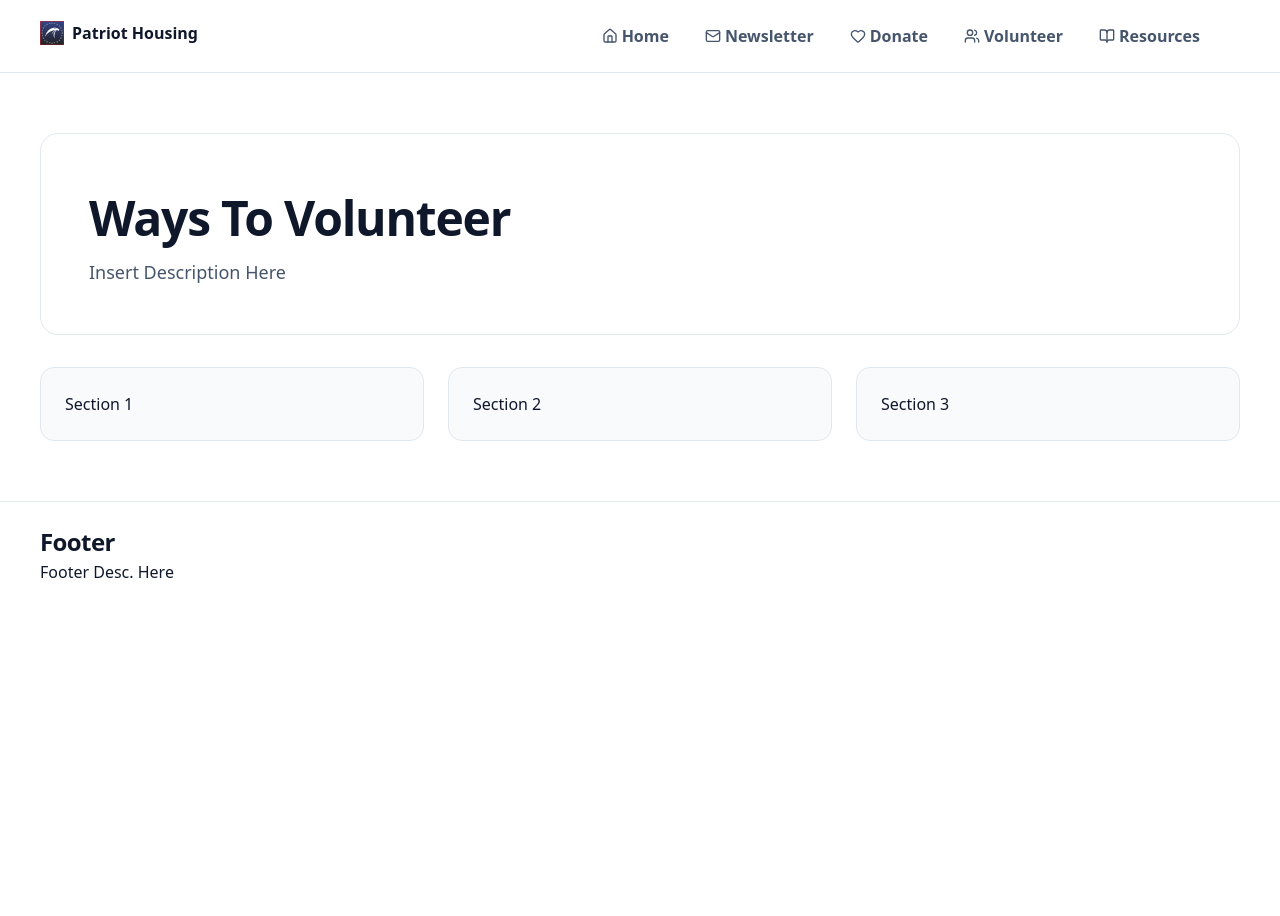
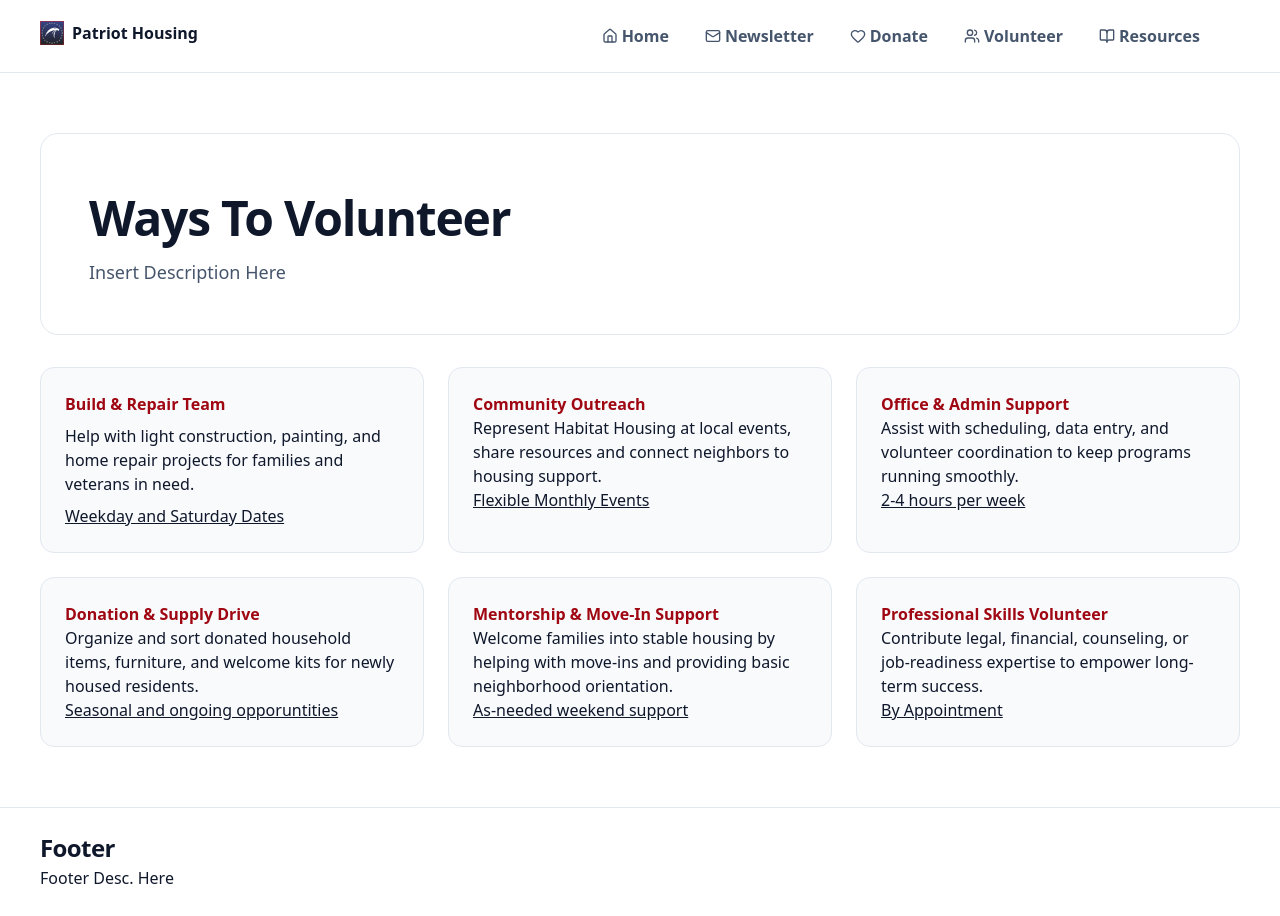
Before and after one commit to ktp-usc/patriot-housing, a Next.js app: page /volunteer in a window 1280 px wide. Before the commit the page ends 800 px from the top, so only its background shows below. Built offline with nearby package versions, Linux system fonts and the light colour scheme.

Commit message:
added volunteer sections with some styling

```diff
--- a/app/volunteer/page.tsx
+++ b/app/volunteer/page.tsx
@@ -1,6 +1,7 @@
 import Header from "@/components/header";
 import Footer from "@/components/footer";
 
+//
 export default function WaysToVolunteer() {
     return (
         <div className="min-h-screen bg-white text-slate-900">
@@ -17,14 +18,35 @@ export default function WaysToVolunteer() {
                 </section>
 
                 <section className="mt-8 grid gap-6 md:grid-cols-3">
-                    <div className="rounded-xl border border-slate-200 bg-slate-50 p-6">
-                        Section 1
+                    <div className="rounded-xl border  border-slate-200 bg-slate-50 p-6 space-y-2 items-center">
+                        <h2 className = "text-red-800 font-bold">Build & Repair Team</h2>
+                        <p>Help with light construction, painting, and home repair projects for families and veterans in need.</p>
+                        <a className = "text-slate-900 underline" href = "#">Weekday and Saturday Dates </a>
                     </div>
                     <div className="rounded-xl border border-slate-200 bg-slate-50 p-6">
-                        Section 2
+                        <h2 className = "text-red-800 font-bold">Community Outreach</h2>
+                        <p>Represent Habitat Housing at local events, share resources and connect neighbors to housing support.</p>
+                        <a className = "text-slate-900 underline" href = "#">Flexible Monthly Events</a>
                     </div>
                     <div className="rounded-xl border border-slate-200 bg-slate-50 p-6">
-                        Section 3
+                        <h2 className = "text-red-800 font-bold">Office & Admin Support</h2>
+                        <p>Assist with scheduling, data entry, and volunteer coordination to keep programs running smoothly.</p>
+                        <a className = "text-slate-900 underline" href = "#">2-4 hours per week</a>
+                    </div>
+                    <div className="rounded-xl border border-slate-200 bg-slate-50 p-6">
+                        <h2 className = "text-red-800 font-bold">Donation & Supply Drive</h2>
+                        <p>Organize and sort donated household items, furniture, and welcome kits for newly housed residents.</p>
+                        <a className = "text-slate-900 underline" href = "#">Seasonal and ongoing opporuntities</a>
+                    </div>
+                    <div className="rounded-xl border border-slate-200 bg-slate-50 p-6">
+                        <h2 className = "text-red-800 font-bold">Mentorship & Move-In Support</h2>
+                        <p>Welcome families into stable housing by helping with move-ins and providing basic neighborhood orientation.</p>
+                        <a className = "text-slate-900 underline" href = "#">As-needed weekend support</a>
+                    </div>
+                    <div className="rounded-xl border border-slate-200 bg-slate-50 p-6">
+                        <h2 className = "text-red-800 font-bold">Professional Skills Volunteer</h2>
+                        <p>Contribute legal, financial, counseling, or job-readiness expertise to empower long-term success.</p>
+                        <a className = "text-slate-900 underline" href = "#">By Appointment</a>
                     </div>
                 </section>
             </main>
```
Also changed, not shown: 1 other file (tests, documents, lock files or other folders).
